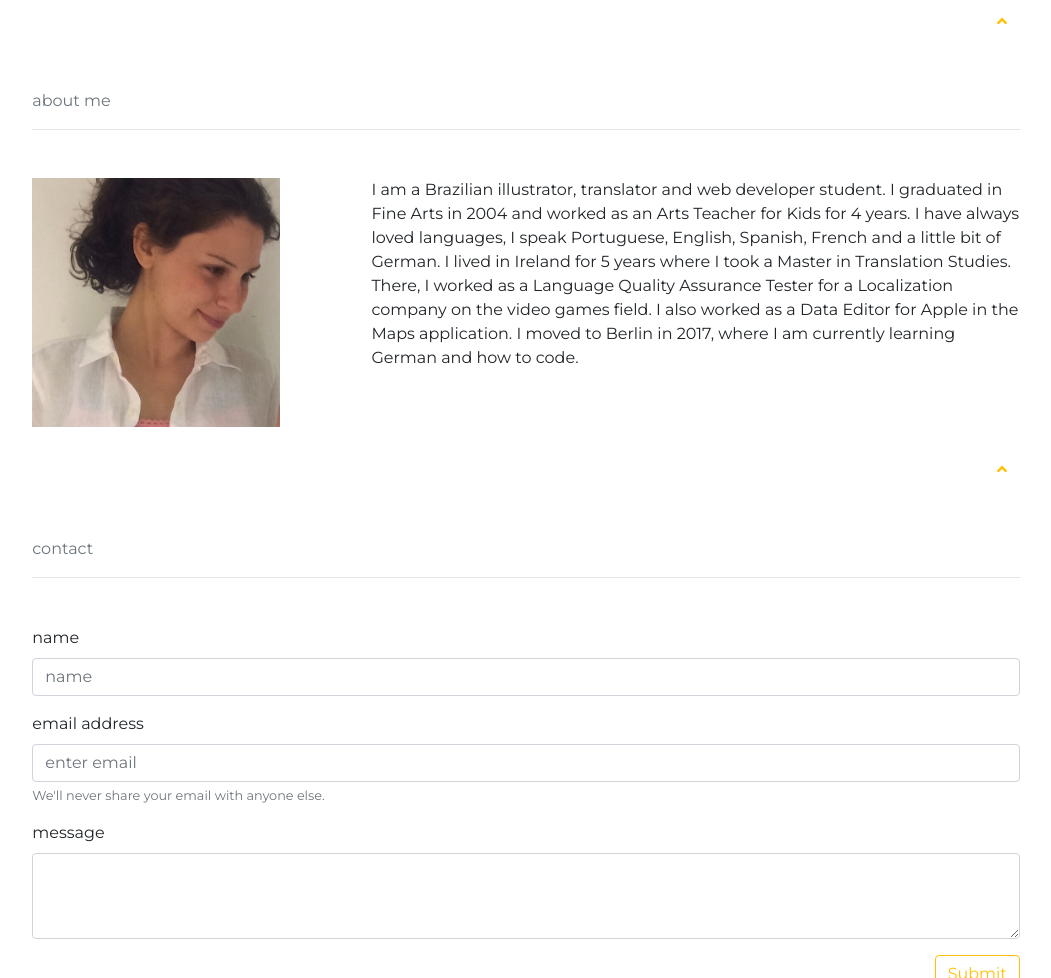
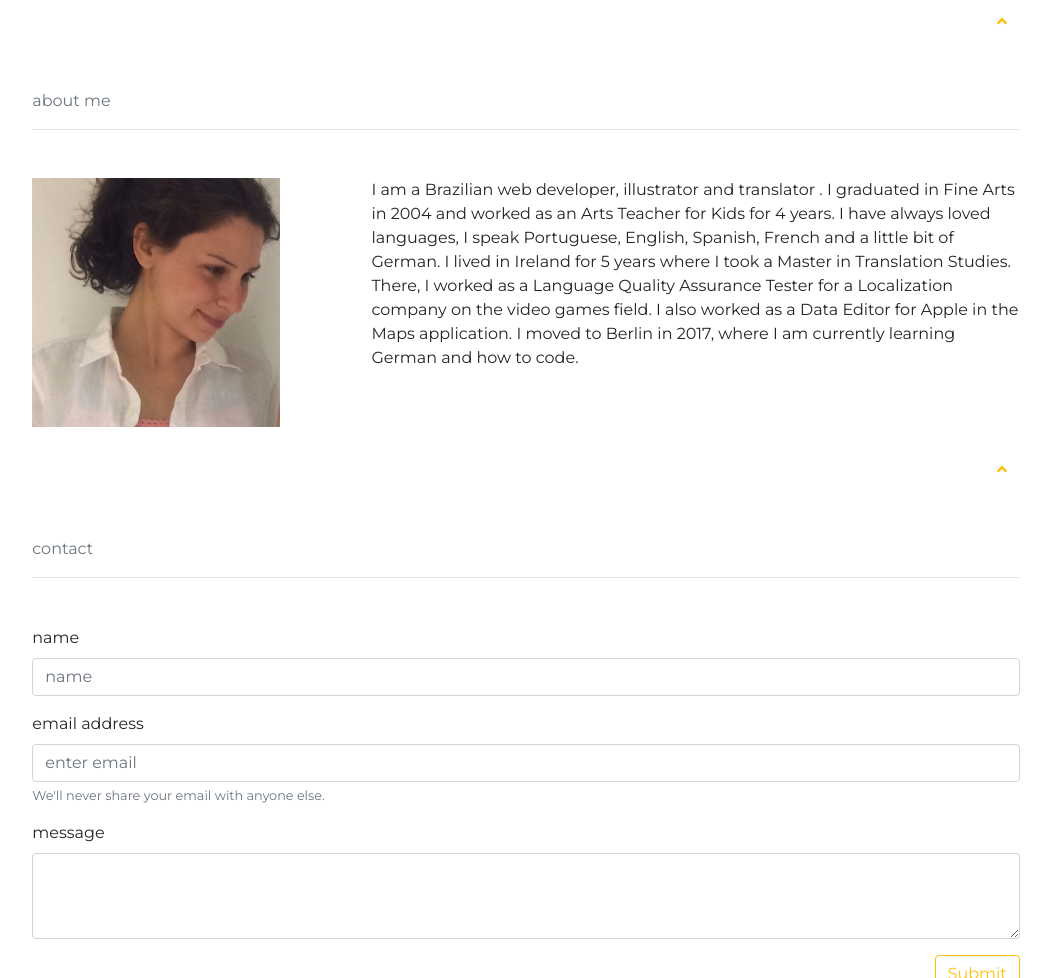
Before and after one commit to GabrielaOliveirabpt/Illustrator-portfolio, a website: page Home.html in a window 1280 px wide. Shown: the part 2182-3160 px from the top of the page, without its empty margins (114-1165 px from the left). Drawn offline with nearby package versions, Linux system fonts and the light colour scheme.

Commit message:
'edit text'

```diff
--- a/Home.html
+++ b/Home.html
@@ -210,12 +210,12 @@
                     <img src="images/eu.jpg" style="width:80%">
                 </div>
                 <div class="col-8">
-                    <p>I am a Brazilian illustrator, translator and web developer student. I graduated in Fine Arts in 2004
-                        and worked as an Arts Teacher for Kids for 4 years. I have always loved languages, I speak Portuguese,
-                        English, Spanish, French and a little bit of German. I lived in Ireland for 5 years where I took
-                        a Master in Translation Studies. There, I worked as a Language Quality Assurance Tester for a Localization
+                    <p>I am a Brazilian web developer, illustrator and translator . I graduated in Fine Arts in 2004 and worked
+                        as an Arts Teacher for Kids for 4 years. I have always loved languages, I speak Portuguese, English,
+                        Spanish, French and a little bit of German. I lived in Ireland for 5 years where I took a Master
+                        in Translation Studies. There, I worked as a Language Quality Assurance Tester for a Localization
                         company on the video games field. I also worked as a Data Editor for Apple in the Maps application.
-                        I moved to Berlin in 2017, where I am currently learning German and how to code. </p>
+                        I moved to Berlin in 2017, where I am currently learning German and how to code.</p>
                 </div>
             </div>
             <br>
```
Also changed, not shown: README.md.
